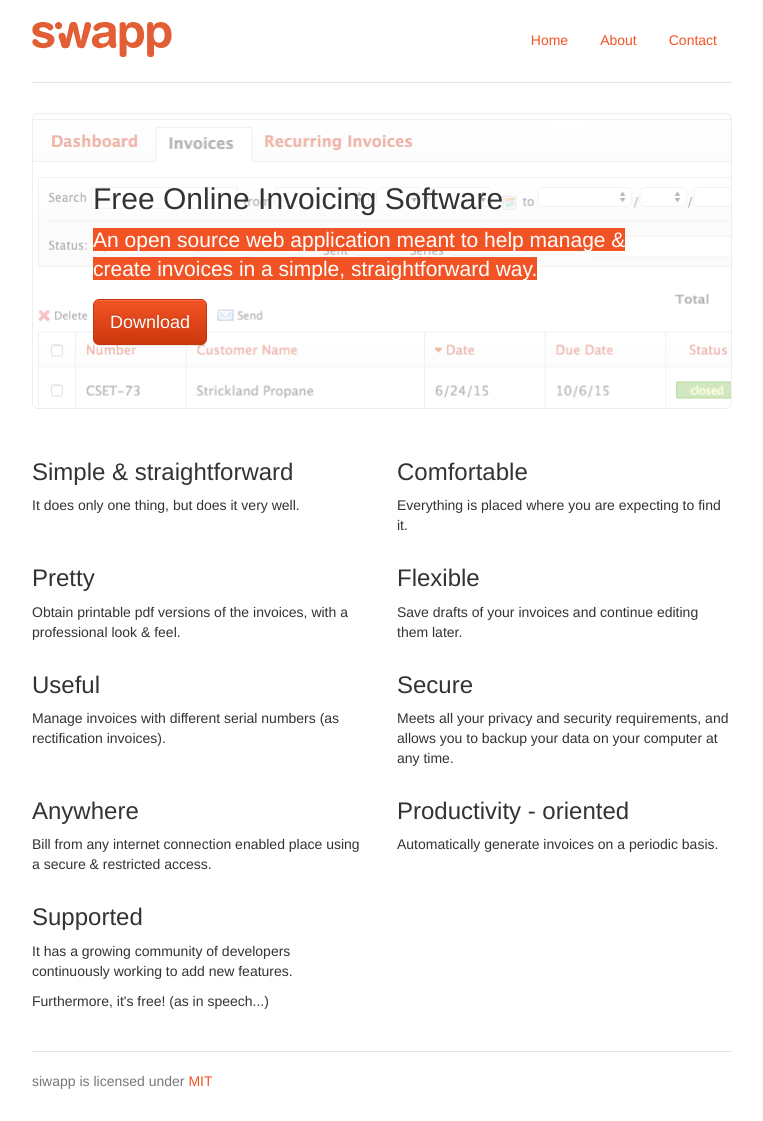
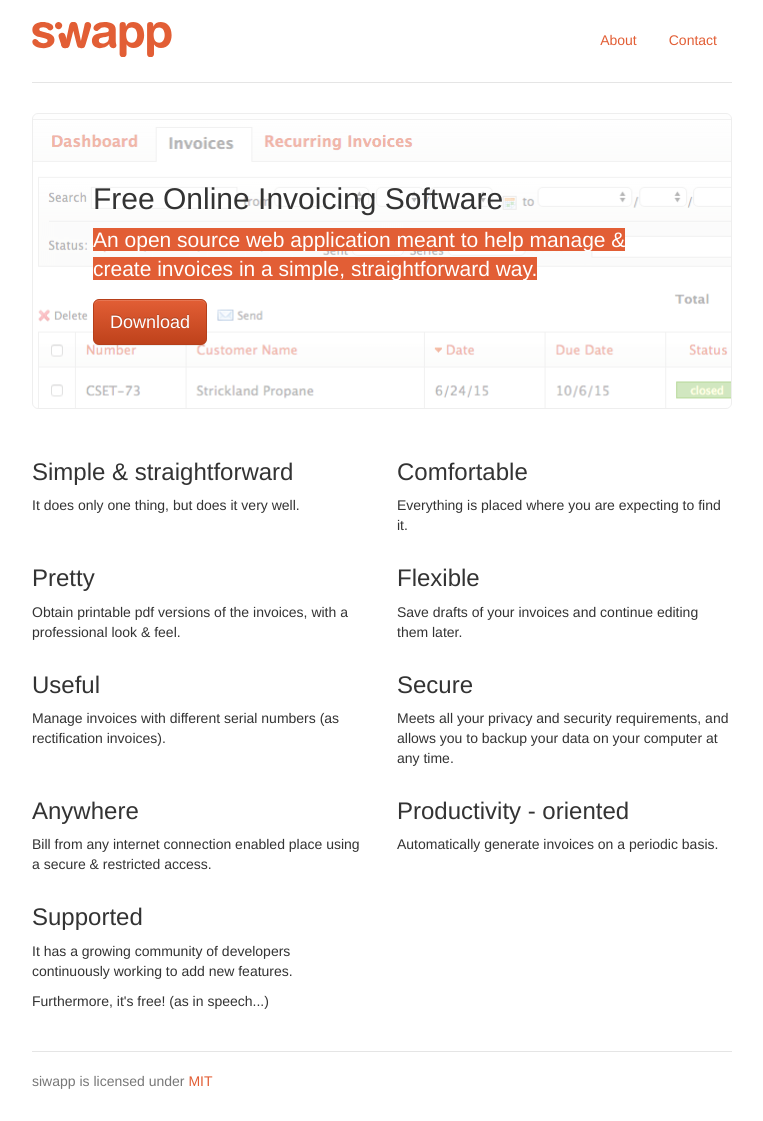
Before and after one commit to amgsx/siwaap, a Jekyll site: the page built from index.html, in a window 1280 px wide. Shown: the whole page, without its empty margins (258-1021 px from the left). Built offline with Jekyll 4.4.1, drawn with Linux system fonts in a browser that asks for light colours.

Commit message:
Added about and contact pages
Signed-off-by: Carlos Escribano <carlosescri@gmail.com>

```diff
--- a/_layouts/default.html
+++ b/_layouts/default.html
@@ -7,7 +7,7 @@
 
   <title>{{ site.title }} - {{ page.title }}</title>
 
-  <link rel="stylesheet" href="assets/stylesheets/theme.css">
+  <link rel="stylesheet" href="/assets/stylesheets/theme.css">
 </head>
 <body>
   <div class="container">
@@ -15,9 +15,12 @@
     <div class="header clearfix">
       <nav>
         <ul class="nav nav-pills pull-right">
-          <li role="presentation"><a href="#">Home</a></li>
-          <li role="presentation"><a href="#">About</a></li>
-          <li role="presentation"><a href="#">Contact</a></li>
+          <li role="presentation"{% if page.menu_key == 'about' %} class="active"{% endif %}>
+            <a href="/about/">About</a>
+          </li>
+          <li role="presentation"{% if page.menu_key == 'contact' %} class="active"{% endif %}>
+            <a href="/contact/">Contact</a>
+          </li>
         </ul>
       </nav>
       <h1>
@@ -34,8 +37,8 @@
     </footer>
   </div>
 
-  <script src="assets/javascripts/ie10.js"></script>
-  <script src="assets/javascripts/jquery.min.js"></script>
-  <script src="assets/javascripts/bootstrap.min.js"></script>
+  <script src="/assets/javascripts/ie10.js"></script>
+  <script src="/assets/javascripts/jquery.min.js"></script>
+  <script src="/assets/javascripts/bootstrap.min.js"></script>
 </body>
 </html>
--- a/_sass/_variables.scss
+++ b/_sass/_variables.scss
@@ -1 +1 @@
-$brand-primary: #F25325;  // Orange "Siwapp"
+$brand-primary: #E25E35;  // Orange "Siwapp"
--- /dev/null
+++ b/about/index.html
@@ -0,0 +1,4 @@
+---
+layout: default
+menu_key: about
+---
--- /dev/null
+++ b/contact/index.html
@@ -0,0 +1,4 @@
+---
+layout: default
+menu_key: contact
+---
```
